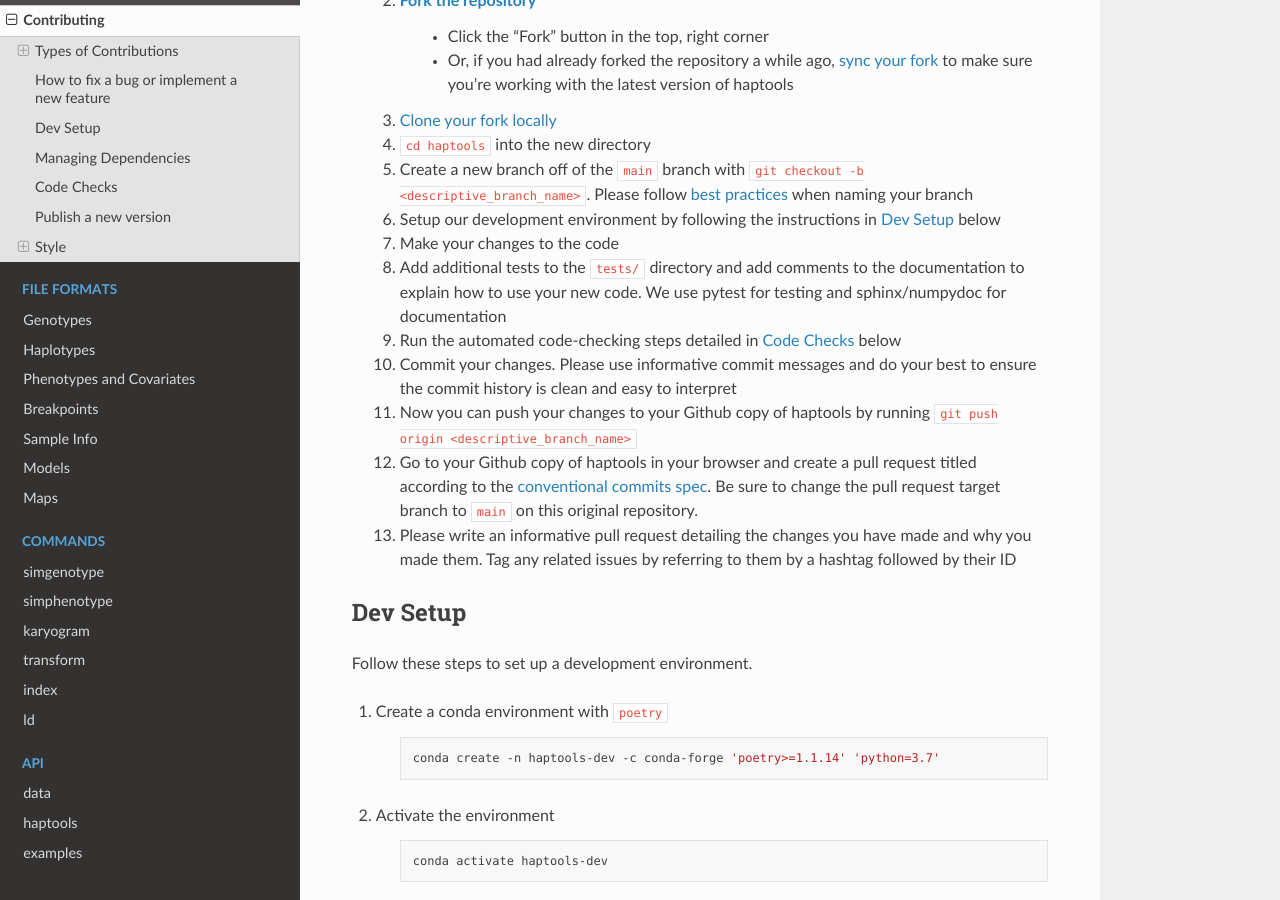
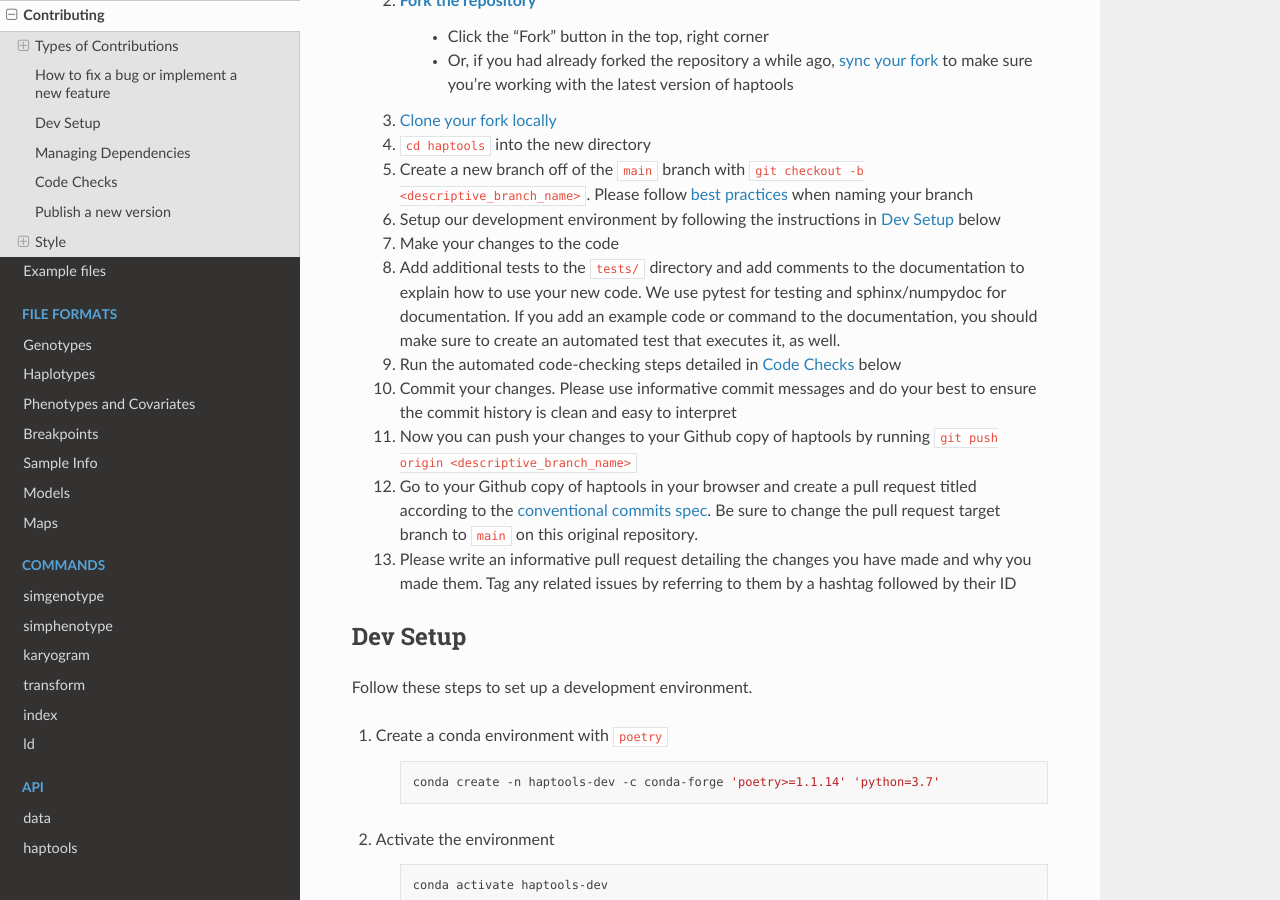
Before and after one commit to CAST-genomics/haptools, a Sphinx documentation site: the page built from docs/project_info/contributing.rst, in a window 1280 px wide and 900 px high, scrolled down 1192 px. Built offline with Sphinx 7.4.7 and the Read the Docs theme 2.0.0, drawn with Linux system fonts in a browser that asks for light colours.

Commit message:
create a new docs page describing extra info about the example files

```diff
--- a/docs/index.rst
+++ b/docs/index.rst
@@ -52,6 +52,7 @@
 
    project_info/installation
    project_info/contributing
+   project_info/example_files
 
 .. toctree::
    :caption: File Formats
--- a/docs/project_info/contributing.rst
+++ b/docs/project_info/contributing.rst
@@ -48,7 +48,7 @@
     5. Create a new branch off of the :code:`main` branch with :code:`git checkout -b <descriptive_branch_name>`. Please follow `best practices <https://www.conventionalcommits.org/>`_ when naming your branch
     6. Setup our development environment by following the instructions in :ref:`dev-setup-instructions` below
     7. Make your changes to the code
-    8. Add additional tests to the :code:`tests/` directory and add comments to the documentation to explain how to use your new code. We use pytest for testing and sphinx/numpydoc for documentation
+    8. Add additional tests to the :code:`tests/` directory and add comments to the documentation to explain how to use your new code. We use pytest for testing and sphinx/numpydoc for documentation. If you add an example code or command to the documentation, you should make sure to create an automated test that executes it, as well.
     9. Run the automated code-checking steps detailed in :ref:`code-check-instructions` below
     10. Commit your changes. Please use informative commit messages and do your best to ensure the commit history is clean and easy to interpret
     11. Now you can push your changes to your Github copy of haptools by running :code:`git push origin <descriptive_branch_name>`
```
Also changed, not shown: docs/project_info/example_files.rst (added, +52 -0 lines).
